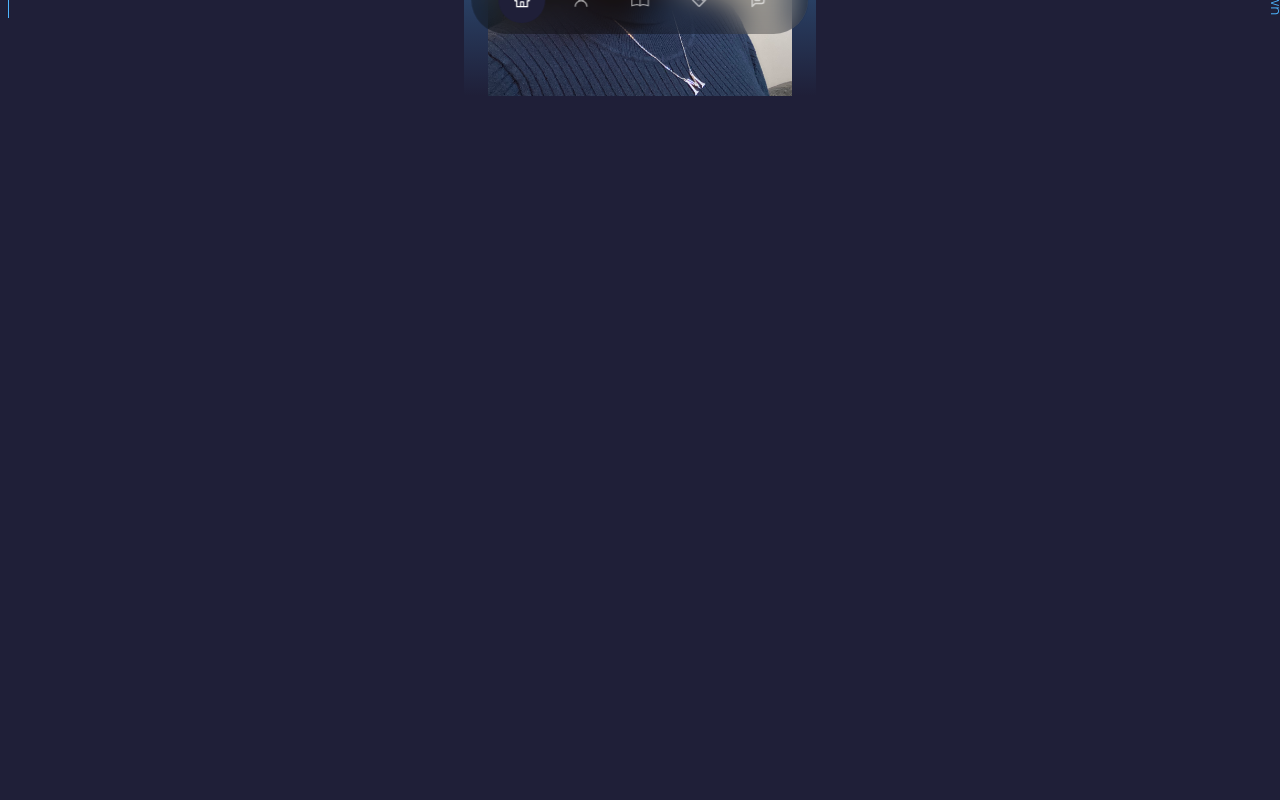
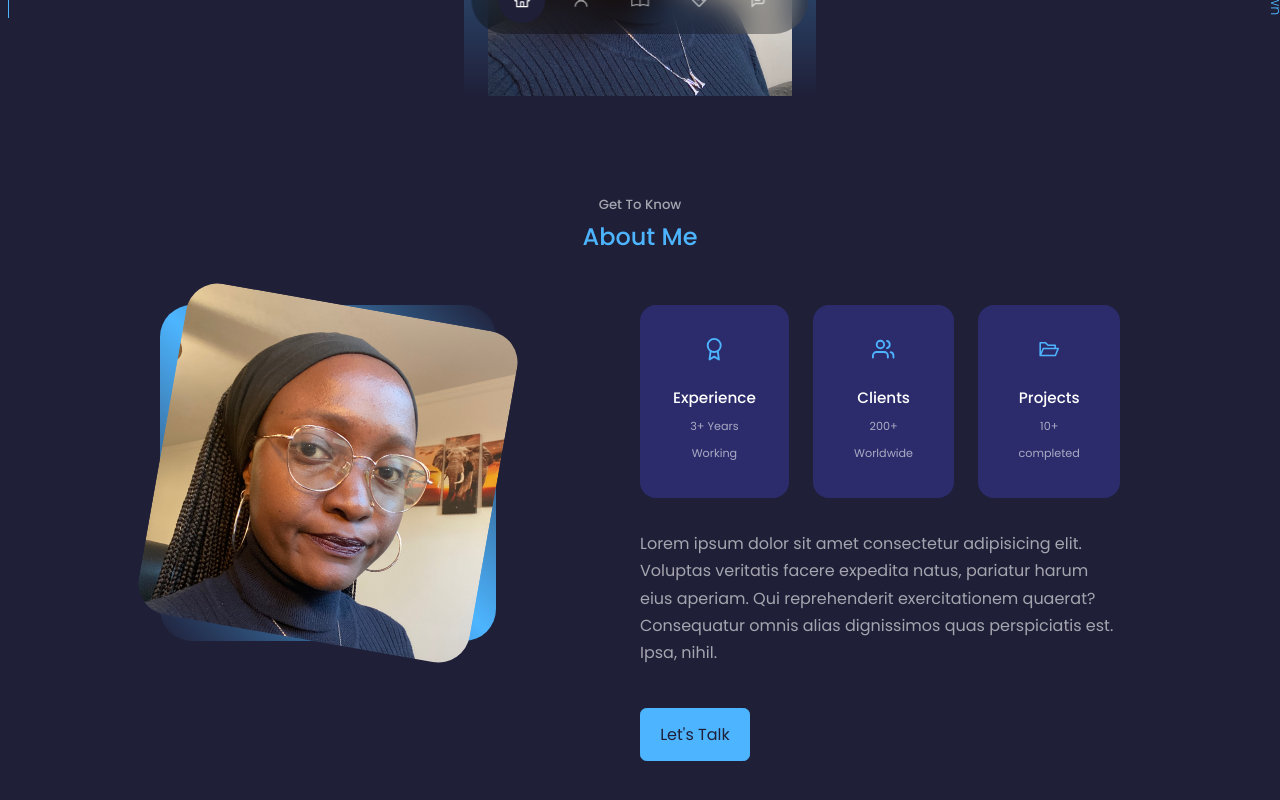
Before and after one commit to mariammuchai/react-portfolio-website-1, a React (Create React App) app: page / in a window 1280 px wide. Shown: the part 734-1534 px from the top of the page. Built offline with nearby package versions, Linux system fonts and the light colour scheme; a web font is replaced by a local one.

Commit message:
about component

```diff
--- a/src/components/about/About.css
+++ b/src/components/about/About.css
@@ -0,0 +1,106 @@
+.about__container {
+    display: grid;
+    grid-template-columns: 35% 50%;
+    gap: 15%;
+}
+
+.about__me {
+    width: 100%;
+    aspect-ratio: 1/1;
+    border-radius: 2rem;
+    background: linear-gradient(45deg, transparent, var(--color-primary), transparent);
+    display: grid;
+    place-items: center;
+}
+
+.about__me-image {
+    border-radius: 2rem;
+    overflow: hidden;
+    transform: rotate(10deg);
+    height: 100%;
+    transition: var(--transition);
+}
+
+.about__me-image:hover {
+    transform: rotate(0);
+}
+
+.about__cards {
+    display: grid;
+    grid-template-columns: repeat(3, 1fr);
+    gap: 1.5rem;
+}
+
+.about__card {
+    background: var(--color-bg-variant);
+    border: 1px solid transparent;
+    border-radius: 1rem;
+    padding: 2rem;
+    text-align: center;
+    transition: var(--transition);
+}
+
+.about__card:hover {
+    background: transparent;
+    border-color: var(--color-primary-variant);
+    cursor: default;
+}
+
+.about__icon {
+    color: var(--color-primary);
+    font-size: 1.4rem;
+    margin-bottom: 1rem;
+}
+
+.about__card h5 {
+    font-size: 0.95rem;
+
+}
+
+.about__card small {
+    font-size: 0.7rem;
+    color: var(--color-light);
+}
+
+.about__content p {
+    margin: 2rem 0 2.6rem;
+    color: var(--color-light);
+}
+
+/* ========MEDIA QUERIES (MEDIUM DEVICES)======== */
+@media screen and (max-width: 1024px) {
+    .about__container {
+        grid-template-columns: 1fr;
+        gap: 0;
+    }
+
+    .about__me {
+        width: 50%;
+        margin: 2rem auto 4rem;
+    }
+
+    .about__content p {
+        margin: 1rem 0 1.5rem;
+    }
+}
+
+/* ========MEDIA QUERIES (SMALL DEVICES)======== */
+@media screen and (max-width: 600px) {
+    .about__me {
+        width: 65%;
+        margin: 0 auto 3rem;
+    }
+
+    .about__cards {
+        grid-template-columns: 1fr 1fr;
+        gap: 1rem;
+    }
+
+    .about__content {
+        text-align: center;
+    }
+
+    .about__content p {
+        margin: 1.5rem 0;
+    }
+}
--- a/src/components/about/About.jsx
+++ b/src/components/about/About.jsx
@@ -1,9 +1,56 @@
 import React from 'react'
 import './About.css'
+import ME from '../../assets/IMG-7751.jpg'
+import {FiAward} from 'react-icons/fi'
+import {FiUsers} from 'react-icons/fi'
+import {AiOutlineFolderOpen}  from 'react-icons/ai'
 
 const About = () => {
   return (
-    <section id="about"></section>
+    <section id="about">
+      <h5>Get To Know</h5>
+      <h2>About Me</h2>
+
+      <div className="container about__container">
+        <div className="about__me">
+          <div className="about__me-image">
+              <img src={ME} alt="about image" />
+          </div>
+        </div>
+
+        <div className="about__content">
+          <div className="about__cards">
+            <article className='about__card'>
+              <FiAward className='about__icon'/>
+              <h5>Experience</h5>
+              <small>3+ Years Working</small>
+
+            </article>
+            <article className='about__card'>
+              <FiUsers className='about__icon'/>
+              <h5>Clients</h5>
+              <small>200+ Worldwide</small>
+
+            </article>
+            <article className='about__card'>
+              <AiOutlineFolderOpen className='about__icon'/>
+              <h5>Projects</h5>
+              <small>10+ completed</small>
+
+            </article>
+          </div>
+          <p>Lorem ipsum dolor sit amet consectetur adipisicing elit.
+            Voluptas veritatis facere expedita natus, pariatur harum eius aperiam.
+             Qui reprehenderit exercitationem quaerat?
+             Consequatur omnis alias dignissimos quas perspiciatis est. Ipsa, nihil.
+          </p>
+
+          <a href="#contact" className='btn btn-primary'>Let's Talk</a>
+
+        </div>
+      </div>
+
+    </section>
   )
 }
 
```
